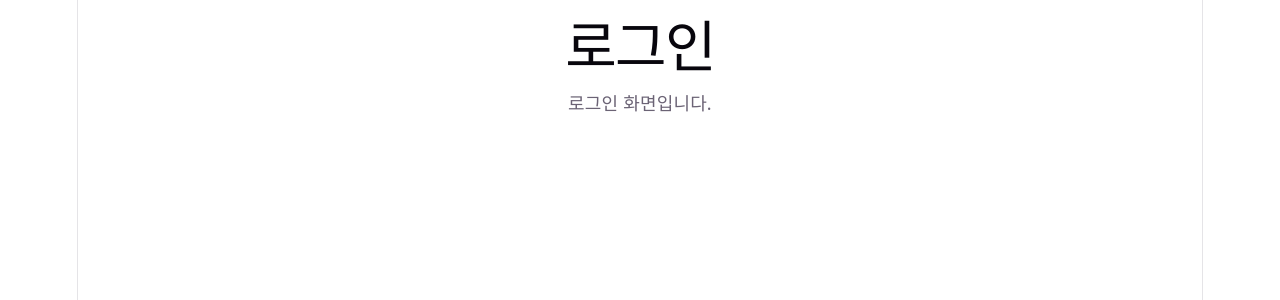
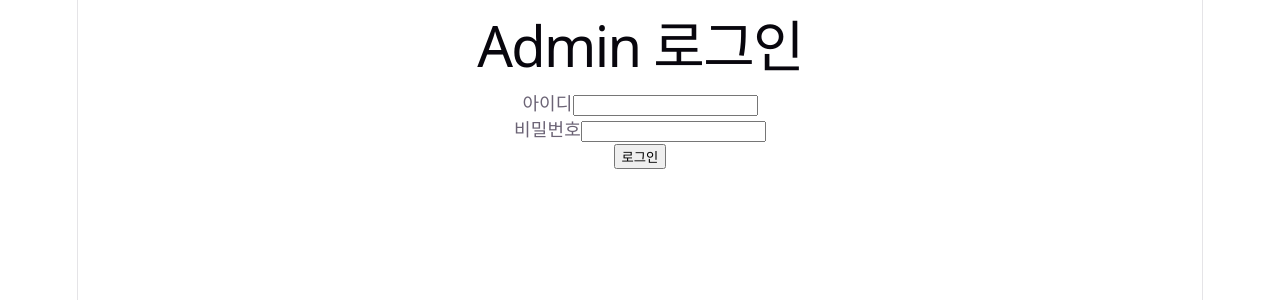
Before and after one commit to poroyun/admin-react, a React (Vite) app: page /login in a window 1280 px wide. Shown: the top 300 px of the page. Built offline with nearby package versions, Linux system fonts and the light colour scheme.

Commit message:
feat: 로그인 API 연동 및 Redux 인증 상태 관리 구현

```diff
--- /dev/null
+++ b/db.json
@@ -0,0 +1,11 @@
+{
+  "users": [
+    {
+      "id": "1",
+      "userId": "admin",
+      "password": "asdf",
+      "name": "관리자",
+      "email": "admin@example.com"
+    }
+  ]
+}
--- a/package.json
+++ b/package.json
@@ -7,10 +7,12 @@
     "dev": "vite",
     "build": "tsc -b && vite build",
     "lint": "eslint .",
-    "preview": "vite preview"
+    "preview": "vite preview",
+    "server": "json-server db.json --port 3000"
   },
   "dependencies": {
     "@reduxjs/toolkit": "^2.12.0",
+    "axios": "^1.20.0",
     "react": "^19.2.8",
     "react-dom": "^19.2.8",
     "react-redux": "^9.3.0",
@@ -26,6 +28,7 @@
     "eslint-plugin-react-hooks": "^7.1.1",
     "eslint-plugin-react-refresh": "^0.5.4",
     "globals": "^17.11.0",
+    "json-server": "^1.0.0-beta.15",
     "prettier": "^3.9.6",
     "typescript": "~6.0.2",
     "typescript-eslint": "^8.67.0",
--- /dev/null
+++ b/src/api/authApi.ts
@@ -0,0 +1,39 @@
+import axios from "axios";
+
+export interface LoginRequest {
+  userId: string
+  password: String
+}
+
+export interface LoginResponse {
+  id: number
+  userId: string
+  password: string
+  name: string
+  email: string
+}
+
+export const loginApi = async (data: LoginRequest) => {
+  const response = await axios.get<LoginResponse[]>(
+    'http://localhost:3000/users',
+    {
+      params: {
+        userId: data.userId,
+      }
+    },
+  )
+
+  console.log('아이디 조회 결과:', response.data)
+
+  const user = response.data[0]
+
+  if (!user) {
+    return undefined
+  }
+
+  if (user.password !== data.password) {
+    return undefined
+  }
+
+  return user
+}
--- a/src/pages/Admin.tsx
+++ b/src/pages/Admin.tsx
@@ -1,10 +1,32 @@
+import { useDispatch, useSelector } from "react-redux"
+import type { AppDispatch, RootState } from "../store/store"
+import { useNavigate } from "react-router-dom"
+import { logout } from "../store/slices/authSlice"
+
 function Admin() {
-    return (
-        <div>
-            <h1>Admin</h1>
-            <p>관리자 화면입니다.</p>
-        </div>
-    )
+  // 관리자 정보 가져오기
+  const user = useSelector((state: RootState) => state.auth.user)
+  // 로그인 여부 가져오기
+  const isLoggedIn = useSelector(
+    (state: RootState) => state.auth.isLoggedIn,
+  )
+
+  const dispatch = useDispatch<AppDispatch>()
+  const navigate = useNavigate()
+
+  const handleLogout = () => {
+    dispatch(logout())
+    navigate('/login')
+  }
+
+  return (
+    <div>
+      <h1>Admin</h1>
+      <p>로그인 상태: {isLoggedIn ? '로그인됨' : '로그아웃됨'}</p>
+      {user && <p>{user.name}님 환영합니다!</p>}
+      <button onClick={handleLogout}>로그아웃</button>
+    </div>
+  )
 }
 
 export default Admin
--- a/src/pages/Login.tsx
+++ b/src/pages/Login.tsx
@@ -1,10 +1,65 @@
+import { useState } from "react"
+import { useDispatch } from "react-redux"
+import { useNavigate } from "react-router-dom"
+import { loginApi } from "../api/authApi"
+import { login } from "../store/slices/authSlice"
+import type { AppDispatch } from "../store/store"
+
 function Login() {
-    return (
-        <div>
-            <h1>로그인</h1>
-            <p>로그인 화면입니다.</p>
-        </div>
+  const [userId, setUserId] = useState('')
+  const [password, setPassword] = useState('')
+
+  const dispatch = useDispatch<AppDispatch>()
+  const navigate = useNavigate()
+
+  const handleLogin = async () => {
+    const user = await loginApi({
+      userId,
+      password,
+    })
+
+    if (!user) {
+      alert('아이디 또는 비밀번호가 일치하지 않습니다.')
+      return
+    }
+
+    dispatch(
+      login({
+        id: Number(user.id),
+        name: user.name,
+        email: user.email,
+      }),
     )
+
+    navigate('/admin')
+  }
+
+  return (
+    <div>
+      <h1>Admin 로그인</h1>
+
+      <div>
+        <label htmlFor="userId">아이디</label>
+        <input
+          id="userId"
+          value={userId}
+          onChange={(e) => setUserId(e.target.value)}
+        />
+      </div>
+
+      <div>
+        <label htmlFor="password">비밀번호</label>
+        <input
+          type="password"
+          id="password"
+          value={password}
+          onChange={(e) => setPassword(e.target.value)}
+        />
+      </div>
+
+      <button onClick={handleLogin}>로그인</button>
+    </div>
+  )
 }
 
 export default Login
--- a/src/store/store.ts
+++ b/src/store/store.ts
@@ -7,3 +7,6 @@ export const store = configureStore({
     auth: authReducer,
   },
 })
+
+export type RootState = ReturnType<typeof store.getState>
+export type AppDispatch = typeof store.dispatch
```
Also changed, not shown: 1 other file (tests, documents, lock files or other folders).
